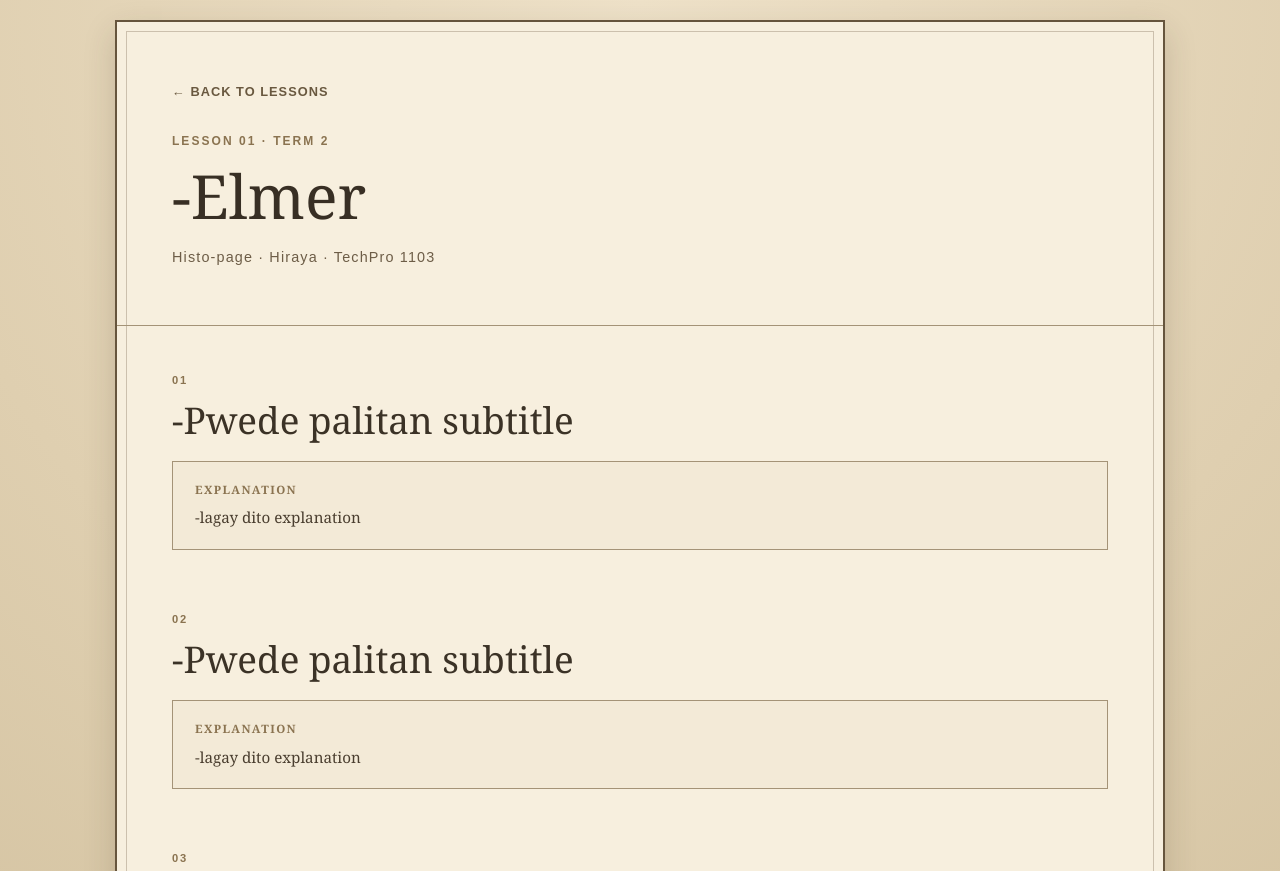
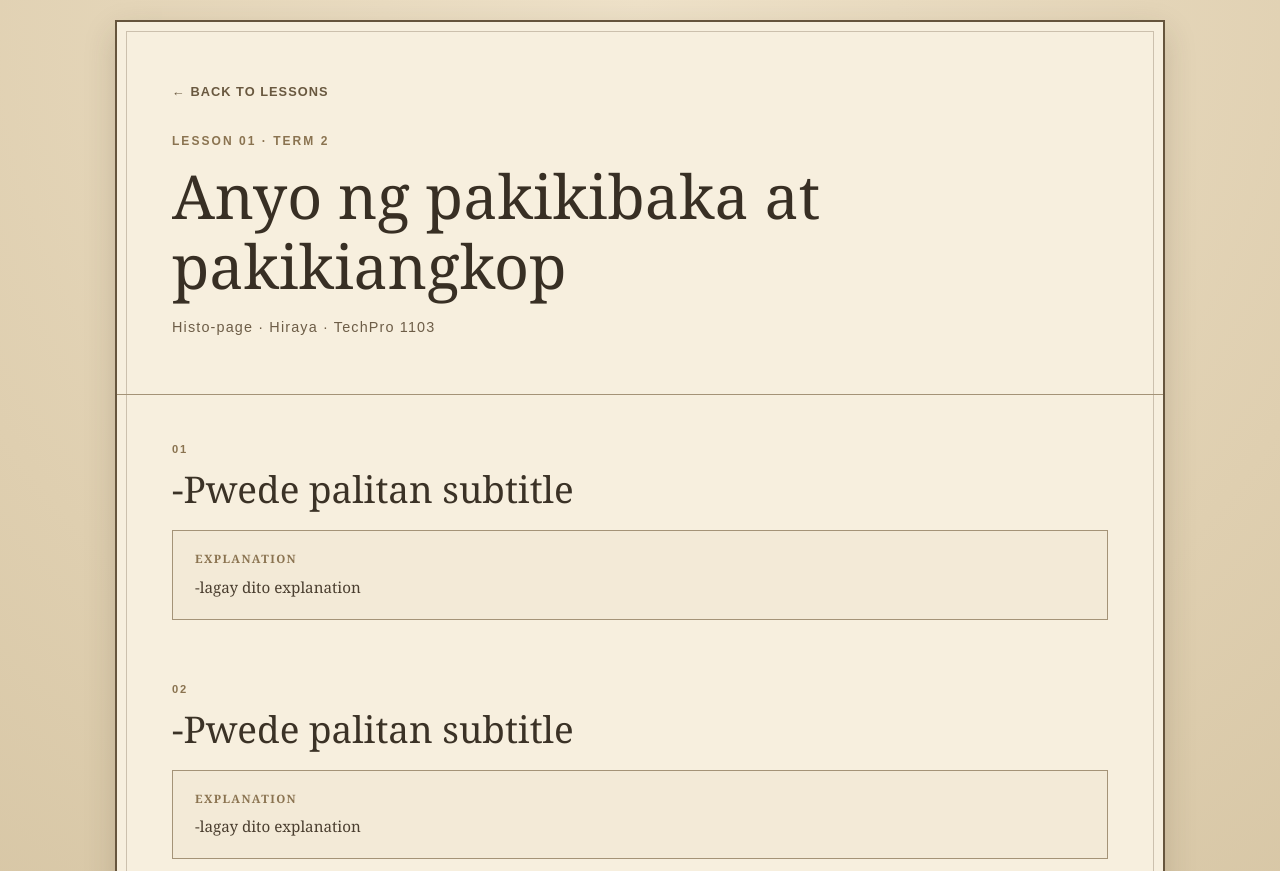
Before and after one commit to meb5394/Hiraya, a plain HTML site: page lesson22.html in a window 1280 px wide. Shown: the top 871 px of the page. Drawn offline with Linux system fonts and the light colour scheme.

Commit message:
Update lesson22.html

```diff
--- a/lesson22.html
+++ b/lesson22.html
@@ -446,7 +446,7 @@
 
         <h1>
 
-            -Elmer
+           Anyo ng pakikibaka at pakikiangkop
 
         </h1>
 
```
